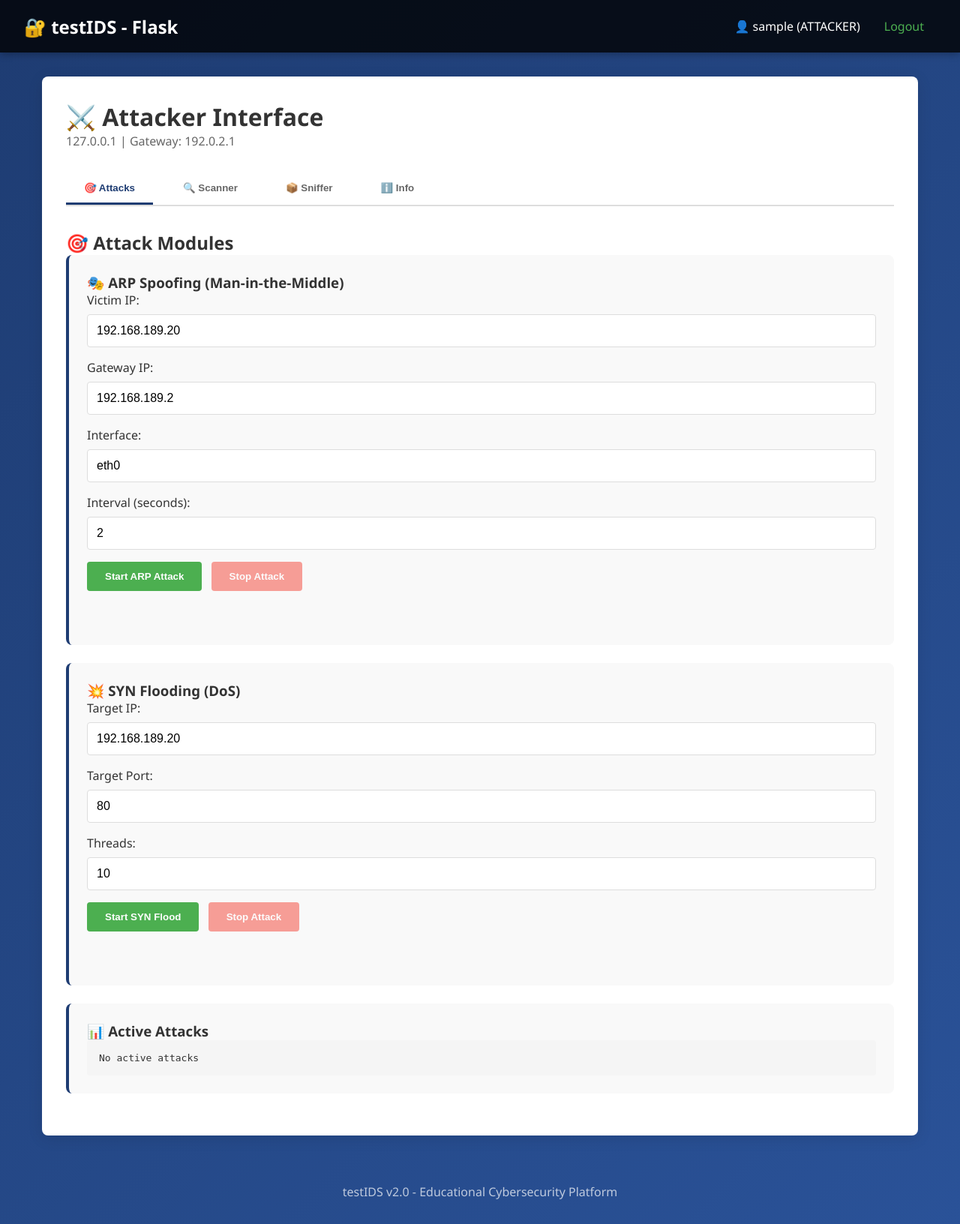
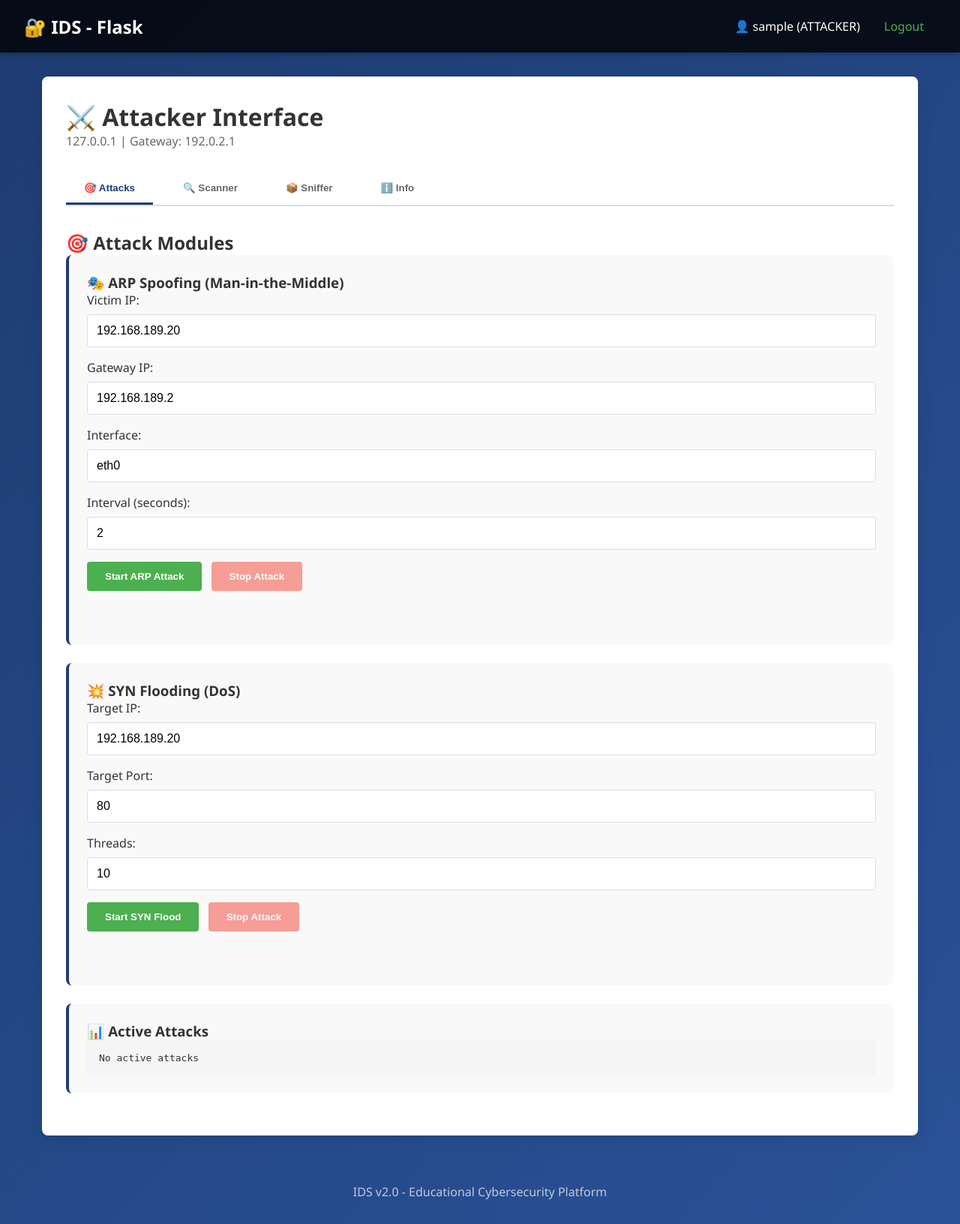
Before and after one commit to kaoutherBenSalah/testIDS, a Flask app: page /attacker in a window 1280 px wide. Shown: the whole page at 75% size. Run offline with Flask 3, Linux system fonts and the light colour scheme; the visitor is signed in with stand-in values (Sample User, id 1).

Commit message:
Replace all testIDS references with IDS

```diff
--- a/requirements-flask.txt
+++ b/requirements-flask.txt
@@ -1,4 +1,4 @@
-# Flask Version - testIDS Requirements
+# Flask Version - IDS Requirements
 Flask>=2.3.0
 Werkzeug>=2.3.0
 psutil>=5.9.0
--- a/templates/base.html
+++ b/templates/base.html
@@ -3,7 +3,7 @@
 <head>
     <meta charset="UTF-8">
     <meta name="viewport" content="width=device-width, initial-scale=1.0">
-    <title>{% block title %}testIDS{% endblock %}</title>
+    <title>{% block title %}IDS{% endblock %}</title>
     <style>
         * {
             margin: 0;
@@ -74,7 +74,7 @@
 <body>
     {% if user_id %}
     <div class="navbar">
-        <h1>🔐 testIDS - Flask</h1>
+        <h1>🔐 IDS - Flask</h1>
         <div class="user-info">
             <span>👤 {{ user_id }} ({{ user_role }})</span>
             <a href="/logout">Logout</a>
@@ -89,7 +89,7 @@
     </div>
 
     <footer>
-        <p>testIDS v2.0 - Educational Cybersecurity Platform</p>
+        <p>IDS v2.0 - Educational Cybersecurity Platform</p>
     </footer>
 </body>
 </html>
--- a/templates/login.html
+++ b/templates/login.html
@@ -3,7 +3,7 @@
 <head>
     <meta charset="UTF-8">
     <meta name="viewport" content="width=device-width, initial-scale=1.0">
-    <title>Login - testIDS</title>
+    <title>Login - IDS</title>
     <style>
         * {
             margin: 0;
@@ -126,7 +126,7 @@
 <body>
     <div class="login-container">
         <div class="login-header">
-            <h1>🔐 testIDS</h1>
+            <h1>🔐 IDS</h1>
             <p>Educational Cybersecurity Platform</p>
         </div>
 
```
